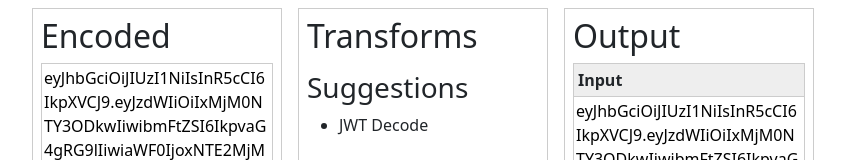
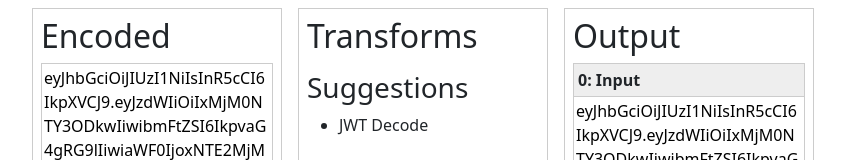
Before and after one commit to bysse/mr-data, a Vue app: page / in a window 1280 px wide. Shown: the top 160 px of the page, without its empty margins (58-903 px from the left). Built offline with nearby package versions, Linux system fonts and the light colour scheme; the HTML template or start-up script is replaced by a standard one.

Commit message:
Restructuring

```diff
--- a/src/components/OutputSections.vue
+++ b/src/components/OutputSections.vue
@@ -10,7 +10,7 @@ const props = defineProps({
 <template>
   <div class="output-section-container">
     <div v-for="(section, index) in props.buffer.sections()" :key="index + section[1]">
-      <Section :title="section[1]" :value="section[0]" />
+      <Section :index="index" :title="section[1]" :value="section[0]" />
     </div>
   </div>
 </template>
--- a/src/components/Section.vue
+++ b/src/components/Section.vue
@@ -2,6 +2,7 @@
 import { onMounted, ref, useTemplateRef } from 'vue'
 
 const props = defineProps({
+  index: { type: Number, required: true },
   title: { type: String, required: true },
   value: { type: String, required: true }
 })
@@ -20,7 +21,7 @@ onMounted(() => {
 
 <template>
   <div class="text-view-container">
-    <div>{{ props.title }}</div>
+    <div>{{ props.index }}: {{ props.title }}</div>
     <textarea ref="text" class="text-view" rows="1" v-model="model" />
   </div>
 </template>
--- a/src/transform/transform.ts
+++ b/src/transform/transform.ts
@@ -1,5 +1,9 @@
 import { DataType } from './type'
 import { Buffer } from './buffer'
+
+export class Parameter {
+  readonly name: string
+}
 
 export abstract class Transform {
   readonly id: string
--- a/src/transform/transform_registry.ts
+++ b/src/transform/transform_registry.ts
@@ -1,9 +1,9 @@
 import { Transform } from './transform.js'
 import { Buffer } from './buffer.js'
 
-import Base64Transform from './base64.js'
-import JsonFormatTransform from './json.js'
-import JWTDecodeTransform from './jwt.js'
+import Base64Transform from '../transforms/base64.js'
+import JsonFormatTransform from '../transforms/json.js'
+import JWTDecodeTransform from '../transforms/jwt.js'
 
 export class TransformRegistry {
   private readonly transforms: Transform[]
--- a/src/transform/base64.ts
+++ b/src/transforms/base64.ts
@@ -1,6 +1,6 @@
-import { Transform } from './transform'
-import { Buffer, ValueBuffer } from './buffer'
-import { TYPE_VALUE } from './type'
+import { Transform } from '../transform/transform'
+import { Buffer, ValueBuffer } from '../transform/buffer'
+import { TYPE_VALUE } from '../transform/type'
 
 export default class Base64Transform extends Transform {
   private regex: RegExp
--- a/src/transform/json.ts
+++ b/src/transforms/json.ts
@@ -1,6 +1,6 @@
-import { TYPE_BINARY, TYPE_JSON, TYPE_VALUE } from './type'
-import { Buffer, JsonBuffer } from './buffer'
-import { Transform } from './transform'
+import { TYPE_BINARY, TYPE_JSON, TYPE_VALUE } from '../transform/type'
+import { Buffer, JsonBuffer } from '../transform/buffer'
+import { Transform } from '../transform/transform'
 import { formatJson } from './util'
 
 export default class JsonFormatTransform extends Transform {
--- a/src/transform/jwt.ts
+++ b/src/transforms/jwt.ts
@@ -1,6 +1,6 @@
-import { Transform } from './transform'
-import { Buffer, ValueArrayBuffer } from './buffer'
-import { TYPE_VALUE } from './type'
+import { Transform } from '../transform/transform'
+import { Buffer, ValueArrayBuffer } from '../transform/buffer'
+import { TYPE_VALUE } from '../transform/type'
 import { base64URLDecode, base64URLtoBase64, formatJson } from './util'
 
 export default class JWTDecodeTransform extends Transform {
```
Also changed, not shown: src/transforms/util.ts (renamed from src/transform/util.ts).
